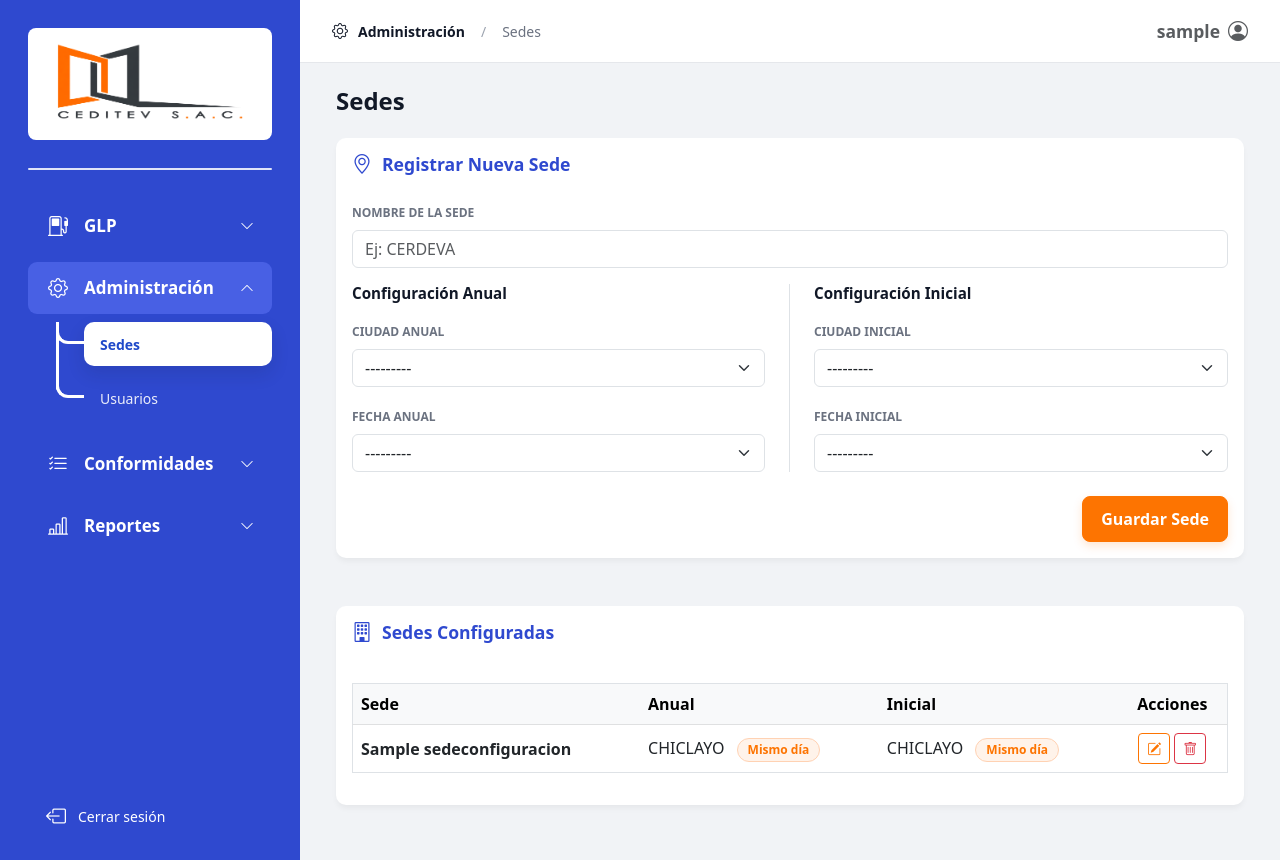
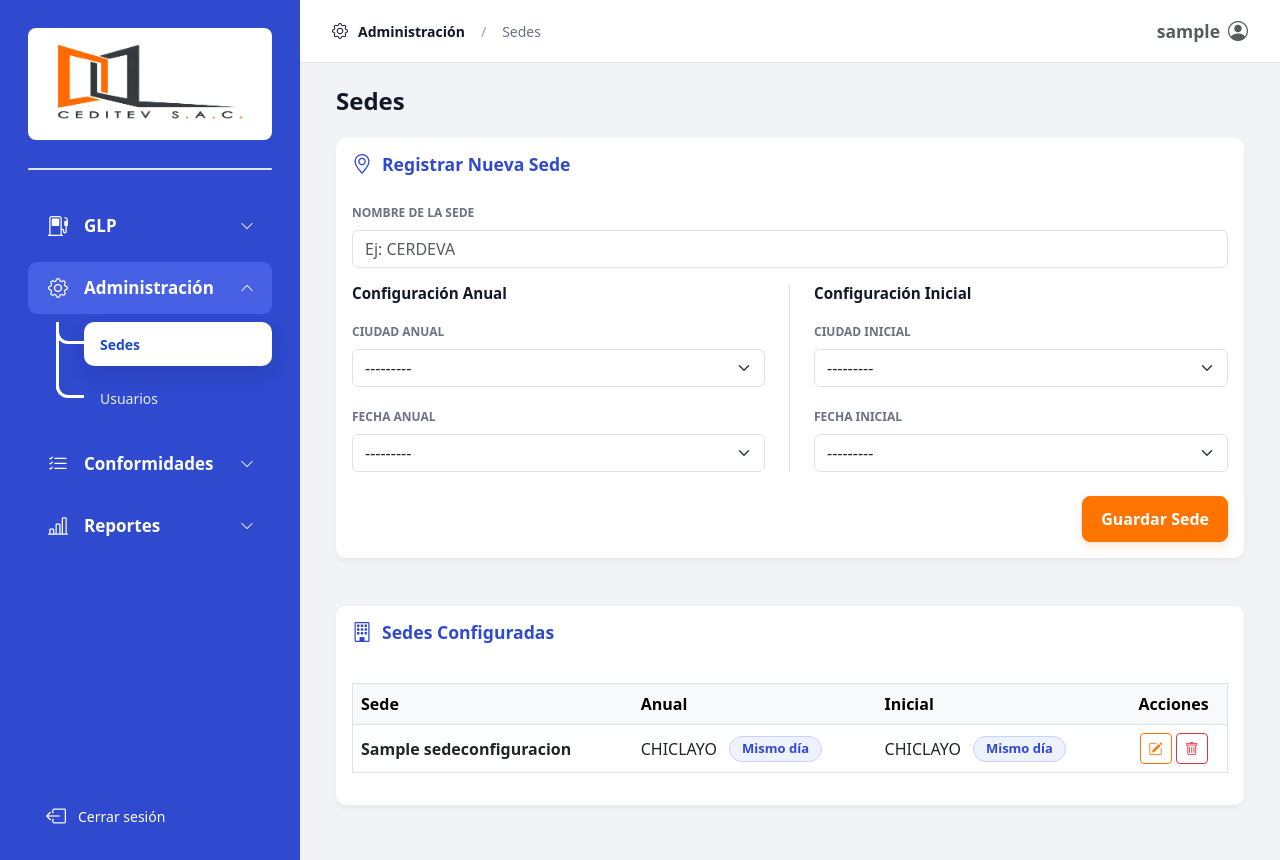
Before and after one commit to Fabrizio106/sistema_GLPyCONF, a Django app: page /glp/configuracion-sedes/ in a window 1280 px wide. Run offline with Django 5.2, Linux system fonts and the light colour scheme; a user stored in the database is signed in; tables that the repository leaves empty hold one stand-in row (values such as "Sample post"); some libraries are stand-ins or nearby versions.

Commit message:
Unificar color de badges

```diff
--- a/glp/templates/glp/formulario_glp.html
+++ b/glp/templates/glp/formulario_glp.html
@@ -110,8 +110,7 @@
                     <div class="row g-2">
                         <div class="col-4"><label class="form-label">Capacidad (L)</label>{{ form.cilindro_capacidad }}
                         </div>
-                        <div class="col-8"><label class="form-label">Fecha Fabricación</label>{{ form.cilindro_fecha_fab
-                            }}</div>
+                        <div class="col-8"><label class="form-label">Fecha Fabricación</label>{{ form.cilindro_fecha_fab }}</div>
                     </div>
                 </div>
             </div>
--- a/glp/templates/glp/sede_configuracion.html
+++ b/glp/templates/glp/sede_configuracion.html
@@ -119,17 +119,33 @@
                                     </td>
 
                                     <td class="align-middle">
-                                        {{ s.ciudad_anual }}
-                                        <span class="badge badge-soft ms-2">
-                                            {{ s.get_fecha_anual_display }}
-                                        </span>
+                                        <div class="city-badge-group">
+                                            <span>{{ s.ciudad_anual }}</span>
+
+                                            <span class="badge-config
+                                                {% if s.get_fecha_anual_display == 'Mismo día' %}
+                                                    badge-config-blue
+                                                {% else %}
+                                                    badge-config-orange
+                                                {% endif %}">
+                                                {{ s.get_fecha_anual_display }}
+                                            </span>
+                                        </div>
                                     </td>
 
                                     <td class="align-middle">
-                                        {{ s.ciudad_inicial }}
-                                        <span class="badge badge-soft ms-2">
-                                            {{ s.get_fecha_inicial_display }}
-                                        </span>
+                                        <div class="city-badge-group">
+                                            <span>{{ s.ciudad_inicial }}</span>
+
+                                            <span class="badge-config
+                                                {% if s.get_fecha_inicial_display == 'Mismo día' %}
+                                                    badge-config-blue
+                                                {% else %}
+                                                    badge-config-orange
+                                                {% endif %}">
+                                                {{ s.get_fecha_inicial_display }}
+                                            </span>
+                                        </div>
                                     </td>
 
                                     <td class="text-center align-middle">
--- a/static/css/tables.css
+++ b/static/css/tables.css
@@ -1,9 +1,32 @@
-.badge-soft {
+.badge-config {
+    display: inline-flex;
+    align-items: center;
+    justify-content: center;
+    padding: 4px 12px;
+    border-radius: 999px;
+    font-size: 13px;
+    font-weight: 600;
+    line-height: 1.2;
+    border: 1px solid transparent;
+    white-space: nowrap;
+}
+
+/* Mismo día = azul */
+.badge-config-blue {
+    background-color: #EEF2FF;
+    color: #2F49CF;
+    border-color: #C7D2FE;
+}
+
+/* Un día antes = naranja */
+.badge-config-orange {
     background-color: #FFF3EA;
     color: #FD7401;
-    border: 1px solid #FFD2B3;
-    font-weight: 700;
-    border-radius: 999px;
-    padding: 5px 10px;
-    font-size: 12px;
+    border-color: #FFD2B0;
 }
+
+.city-badge-group {
+    display: inline-flex;
+    align-items: center;
+    gap: 12px;
+}
```
Also changed, not shown: templates/gestion_usuarios.html (+9 -2 lines).
